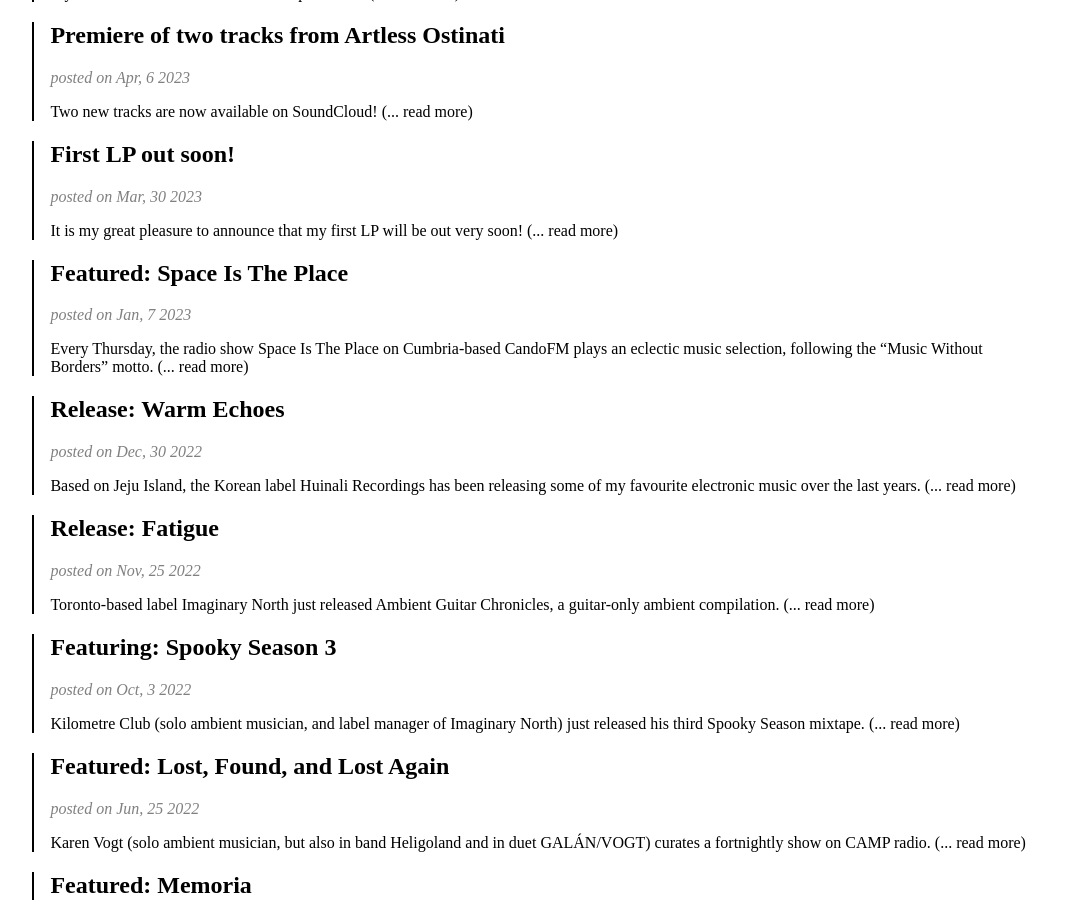
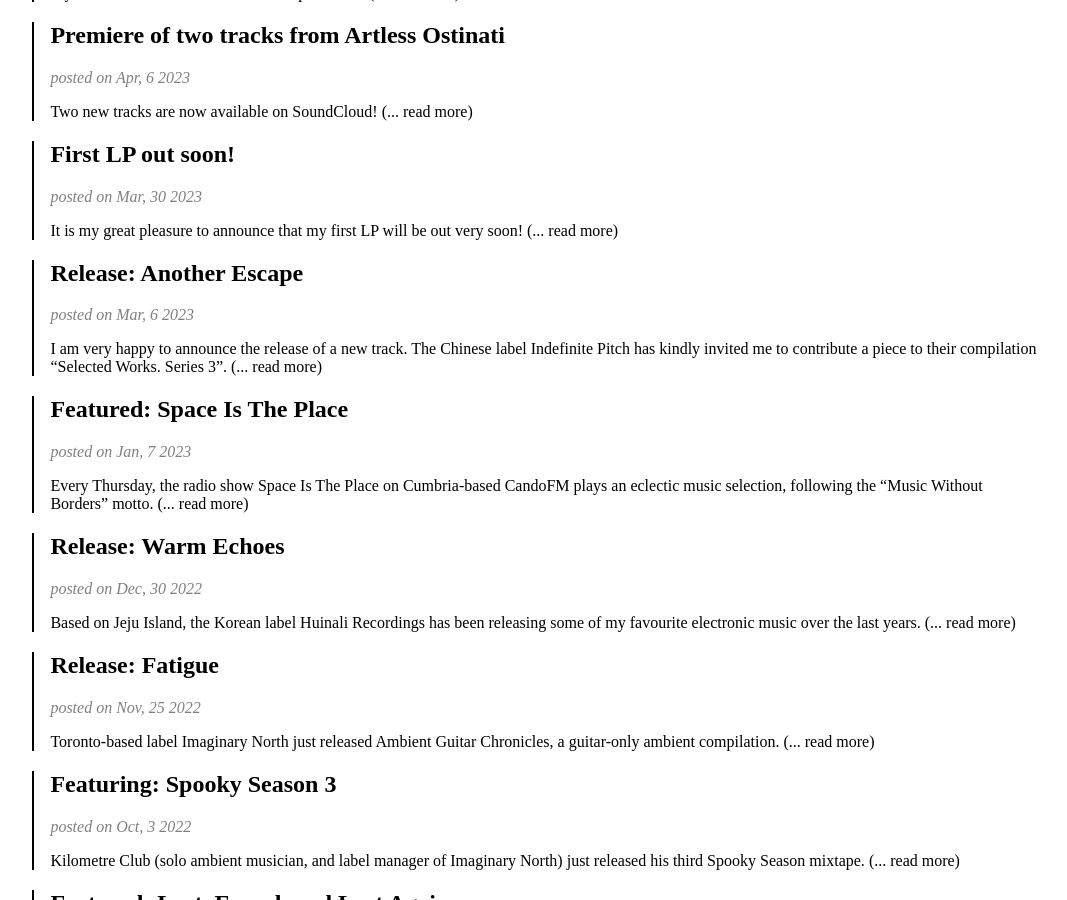
Before and after one commit to flrntdfr/RyefieldSociety.com, a Jekyll site: the page built from pages/news.md, in a window 1280 px wide and 900 px high, scrolled down 507 px. Shown: the whole window, without its empty margins (102-1169 px from the left). Built offline with Jekyll 4.4.1, drawn with Linux system fonts in a browser that asks for light colours; nearby versions of some CDN libraries; some web fonts are replaced.

Commit message:
added Another Escape

```diff
--- a/_data/discography.yaml
+++ b/_data/discography.yaml
@@ -135,6 +135,27 @@
 ## ----------------------------- ##
 
 
+AE:
+  title: Another Escape
+  album: Selected Works. Series 3
+  type: Compilation
+  release_date: 2024-03-08
+  label: Indefinite Pitch
+  label_release_id: PITCHVA07
+  excerpt: >-
+    This track is part of the compilation "Selected Works. Series 3" released by Chinese label Indefinite Pitch in March 2024.
+    The compilation includes twenty tracks of deep and ambient techno music. It was mastered by J. David Lucio S. and its artwork was designed by Mark Wagner.
+
+    "Another Escape" reflects on introspective night walks chasing clearer skies in dark industrial cities. With this intimate track, Ryefield Society explores new territories by blending bass music elements into guitar- and synth-driven melancholia.
+  tags: [dub,techno,downtempo,deep,ambient,dnb,bass]
+  page: /release/another-escape
+  cover_url: https://f4.bcbits.com/img/a3404541798_10.jpg
+  download_url: https://indefinitepitch.bandcamp.com/album/selected-works-series-3
+  preview_code: '<iframe style="border: 0; width: 350px; height: 470px;" src="https://bandcamp.com/EmbeddedPlayer/album=3397048280/size=large/bgcol=ffffff/linkcol=0687f5/tracklist=false/track=599002231/transparent=true/" seamless><a href="https://indefinitepitch.bandcamp.com/album/selected-works-series-3"></a></iframe>'
+  is_hidden: false
+  is_featured: true
+
+
 FS:
   title: Familiar Skies (Anemoia)
   album: '場所精神 / Genius Loci Vol. 1'
@@ -143,7 +164,7 @@
   label: Jyugam
   label_release_id: GM014
   excerpt: >-
-    This track is part of the compilation 場所精神 / Genius Loci Vol. 1 released by chinese label Jyugam in July 2023.
+    This track is part of the compilation 場所精神 / Genius Loci Vol. 1 released by Chinese label Jyugam in July 2023.
     The compilation includes eleven tracks that cover a large scope of electronic music styles. It was mastered by Florence Tang and its artwork was designed by maf.
 
     "Familiar Skies (Anemoia)" tries to put sounds on the comfortable sensations I associate to the place I grew up in. This dub-influenced downtempo track is a contemplative piece that aims to reflect the beauty of familiar landcapes and a feeling of imaginary nostalgia.
@@ -153,7 +174,7 @@
   download_url: https://jyugam.bandcamp.com/album/genius-loci-vol-1
   preview_code: '<iframe style="border: 0; width: 350px; height: 470px;" src="https://bandcamp.com/EmbeddedPlayer/album=510838805/size=large/bgcol=ffffff/linkcol=0687f5/tracklist=false/track=2024108475/transparent=true/" seamless><a href="https://jyugam.bandcamp.com/album/genius-loci-vol-1"></a></iframe>'
   is_hidden: false
-  is_featured: true
+  is_featured: false
 
 
 
--- /dev/null
+++ b/_posts/2024-03-06-another-escape.md
@@ -0,0 +1,18 @@
+---
+layout: post
+title: "Release: Another Escape"
+date: 2023-03-06 21:00:00
+category: release
+tags: [release]
+permalink: /news/20230306-01
+---
+
+
+I am very happy to announce the release of a new track. The Chinese label [Indefinite Pitch](https://indefinitepitch.bandcamp.com/) has kindly invited me to contribute a piece to their compilation "Selected Works. Series 3". <!--more--><br/>
+
+It is a particular honor for me to be part of this release, as I had really liked the previous volume in this compilation series.
+The compilation includes twenty tracks exploring deep and ambient techno territories. It was mastered by J. David Lucio S. and its artwork was designed by Mark Wagner.
+
+The new track is called "Another Escape" and reflects on introspective night walks chasing clearer skies in dark industrial cities. With this intimate track, Ryefield Society explores new territories by blending bass music elements into guitar- and synth-driven melancholia.
+
+<iframe style="border: 0; width: 100%; height: 120px;" src="https://bandcamp.com/EmbeddedPlayer/album=3397048280/size=large/bgcol=ffffff/linkcol=0687f5/tracklist=false/artwork=small/track=599002231/transparent=true/" seamless><a href="https://indefinitepitch.bandcamp.com/album/selected-works-series-3"></a></iframe>
```
Also changed, not shown: pages/releases/another-escape.md (added, +6 -0 lines).
